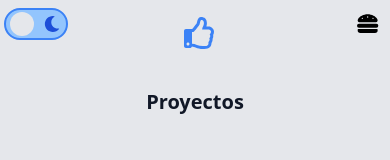
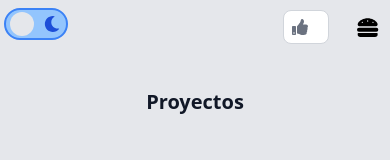
Before and after one commit to judmontoyaso/curriculum, a Next.js app: page /project in a window 390 px wide. Shown: the top 160 px of the page. Built offline with nearby package versions, Linux system fonts and the light colour scheme; no server answers.

Commit message:
Agregar estilo a botón likes

```diff
--- a/components/LikeButton.jsx
+++ b/components/LikeButton.jsx
@@ -1,10 +1,18 @@
-import { faThumbsUp } from "@fortawesome/free-regular-svg-icons";
+import { faThumbsUp } from "@fortawesome/free-solid-svg-icons";
 import React from "react";
 import { FontAwesomeIcon } from "@fortawesome/react-fontawesome";
 import { useState, useEffect } from "react";
 
 const LikeButton = () => {
   const [like, setLike] = useState();
+  const [color, setColor] = useState('text-gray-500');
+  const [textColor, setTextColor] = useState('text-gray-900');
+  const [activeButton, setActiveButton] = useState(false);
+
+
+  const [bgColor, setBgColor] = useState('bg-white');
+
+
   const [sumLike, setSumLike] = useState();
 
   async function getServerSideProps(context) {
@@ -32,25 +40,32 @@ const LikeButton = () => {
   // When mount ed on client, now we can show the UI
   const likeSum = () => {
     getServerSidePropss(like + 1);
+    setColor('text-white')
+    setBgColor('bg-blue-900')
+    setTextColor('text-white')
+    setActiveButton(true)
+
     getServerSideProps();
+    console.log(color)
   };
 
   return (
-    <div className="">
+    <div className={`transition-none p-1 flex flex-row items-center mr-4 mt-0.5  border    border-gray-300 rounded-lg ${bgColor} ${activeButton ? 'cursor-default' : 'cursor-pointer'}`}>
       <button
         aria-label="Toggle"
         type="button"
         FontAwesomeIcon
-        className="pr-1 pl-1 ml-1 mr-1"
+        className={`pr-1 pl-1  mr-1 ${activeButton ? 'cursor-default' : 'cursor-pointer'}`}
         onClick={likeSum}
+        disabled = {activeButton}
       >
         <FontAwesomeIcon
           icon={faThumbsUp}
-          size="2x"
-          className="text-blue-500 ml-4 mr-3"
+          size=""
+          className={`mr-1  ${color} ${activeButton ? '' : 'hover:text-blue-900'}`}
         />
       </button>
-      <span className="text-3xl mr-5">{like}</span>
+      <span className={`text-sm mr-1 !transition-none  ${textColor}`}>{like}</span>
     </div>
   );
 };
--- a/components/Navigation.jsx
+++ b/components/Navigation.jsx
@@ -28,13 +28,14 @@ const Navigation = () => {
     <nav className="sticky top-0 z-20 py-2 bg-gray-200 md:py-4 md:mb-6  dark:bg-black  transition-all duration-1000">
       <ThemeSwitch />
 
-      <div className=" left-40 top-4 absolute">
+
+<div className="float-right flex flex-row">
+
+      <div className="  !transition-none ">
         <LikeButton />
       </div>
-
-
       <button
-        className="float-right pr-3 pl-3 pt-1 dark:hover:text-blue-400 hover:text-green-500 rounded-sm lg:hidden text-black ml-auto outline-none justify-end dark:text-white  hover:text-xl"
+        className=" pr-3 pl-3 pt-1 dark:hover:text-blue-400 hover:text-green-500 rounded-sm lg:hidden text-black ml-auto outline-none justify-end dark:text-white  hover:text-xl"
         onClick={handleClick}
       >
         {!active ? (
@@ -42,14 +43,14 @@ const Navigation = () => {
         ) : (
           <FontAwesomeIcon icon={faHotdog} size="lg" />
         )}
-      </button>
-
+      </button></div>
       <div
         className={`${
           active ? "" : "hidden"
         }   w-full lg:inline-flex lg:flex-grow lg:w-auto lg:float-right`}
       >
         <div className=" lg:inline-flex lg:flex-row lg:ml-auto lg:mr-10 lg:w-auto w-full lg:items-center items-end  flex flex-col lg:h-auto  lg:sticky absolute dark:bg-black dark:bg-opacity-80 bg-white lg:bg-transparent lg:dark:bg-transparent bg-opacity-80  transition-color duration-1000">
+
           <ActiveRoute href="/">
             <RoughNotation
               color={theme === "dark" ? "#1ACF79 " : "#2db7f5"}
@@ -101,6 +102,8 @@ const Navigation = () => {
               <span className="lg:ml-2 ml-5">Contacto</span>
             </RoughNotation>
           </ActiveRoute>
+
+
         </div>
       </div>
     </nav>
```
